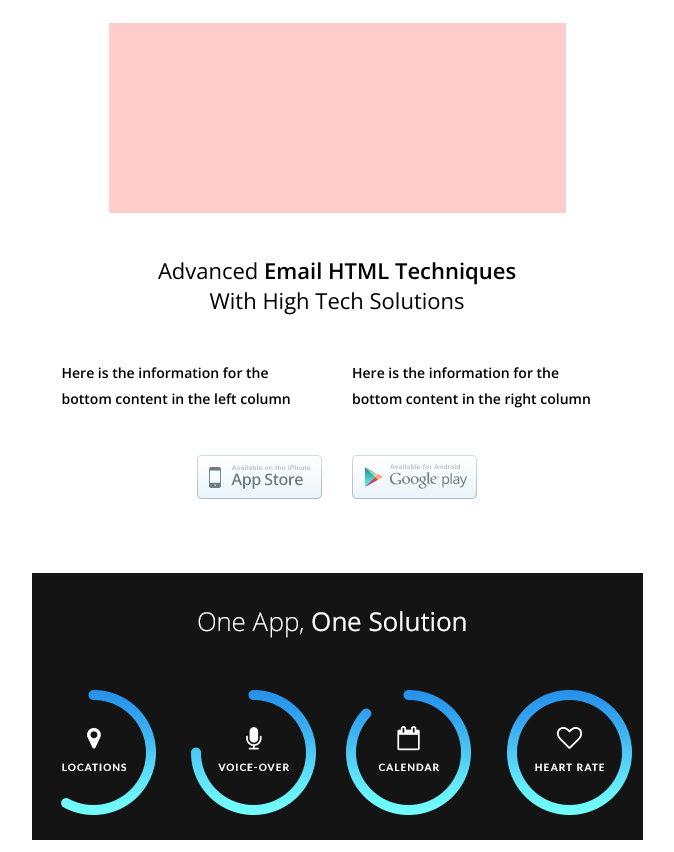
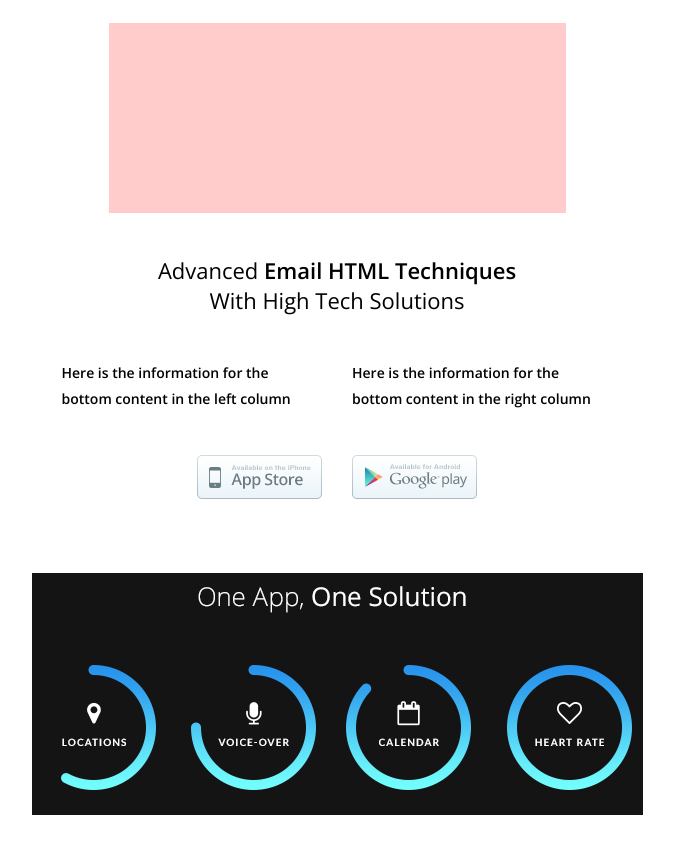
Before and after one commit to RyanPPitts/Responsive-Email-Tutorial-2020, a React app: page public/index.html in a window 1280 px wide. Shown: the part 854-1706 px from the top of the page, without its empty margins (303-977 px from the left). After the commit the page ends 1681 px from the top, so only its background shows below. Built offline with nearby package versions, Linux system fonts and the light colour scheme.

Commit message:
One App Solution Element Finished

```diff
--- a/public/index.html
+++ b/public/index.html
@@ -370,13 +370,13 @@
             <!-- Start of one solution row -->
             <tr>
               <td>
-                <table class="solution-table"
+                <table class="one-solution-table"
                 width="100%"
                 align="left"
                 cellspacing="0"
                 cellpadding="0"
                 border="0"
-                style="padding: 25px 15px 0px 45px; background: #141414 ">
+                style="padding: ; background: #141414 ">
                 </table>
                 <tr>
                   <td>
```
